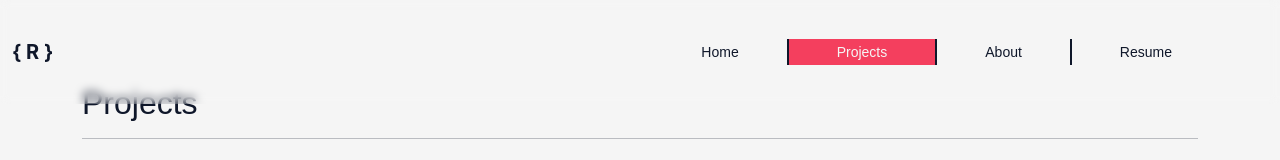
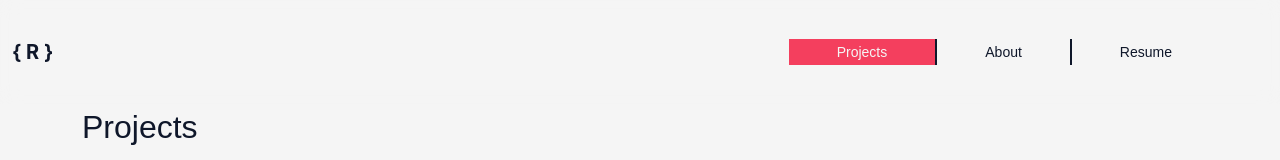
Before and after one commit to SirRicharod/portfolio, an Angular app: page /projects in a window 1280 px wide. Shown: the top 160 px of the page. Built offline with nearby package versions, Linux system fonts and the light colour scheme.

Commit message:
Small style changes and extra margin at top for navbar

```diff
--- a/src/app/component/header/header.css
+++ b/src/app/component/header/header.css
@@ -1,6 +1,6 @@
 .navbar {
-  background: transparent;
-  backdrop-filter: blur(5px);
+  background: rgba(245, 245, 245, 0.75);
+  backdrop-filter: blur(10px);
   padding: 2rem 0;
 }
 
@@ -35,3 +35,28 @@
   background-color: var(--accent-secondary);
   color: var(--bg-main);
 }
+
+.navbar-toggler {
+  border: none;
+  outline: none;
+  font-size: 1rem;
+}
+
+/* Mobile menu styles */
+@media (max-width: 990px) {
+.nav-link {
+  color: var(--text-main);
+  position: relative;
+  font-weight: 500;
+  font-size: 0.875rem;
+  transition: all 0.3s ease;
+  padding: 0.15rem 3rem !important;
+  border-left: 2px solid var(--text-main);
+  transition: all 0.3s ease;
+}
+
+  .nav-link.active {
+    background-color: var(--accent-secondary);
+    color: var(--bg-main);
+  }
+}
--- a/src/app/component/header/header.html
+++ b/src/app/component/header/header.html
@@ -1,4 +1,4 @@
-<nav class="navbar navbar-expand-lg navbar-dark fixed-top mb-5">
+<nav class="navbar navbar-expand-lg fixed-top mb-5">
   <div class="container-fluid">
     <a class="navbar-brand" routerLink="/" (click)="isMenuCollapsed = true">{{'{ R }'}}</a>
 
@@ -8,9 +8,6 @@
 
     <div class="collapse navbar-collapse" [class.show]="!isMenuCollapsed" (click)="isMenuCollapsed = true" id="navbarNav">
       <ul class="navbar-nav ms-auto pe-md-5">
-        <li class="nav-item">
-          <a class="nav-link" routerLink="/" routerLinkActive="active" [routerLinkActiveOptions]="{ exact: true }">Home</a>
-        </li>
         <li class="nav-item">
           <a class="nav-link" routerLink="/projects" routerLinkActive="active">Projects</a>
         </li>
--- a/src/app/pages/about/about.html
+++ b/src/app/pages/about/about.html
@@ -1,4 +1,4 @@
-<div class="container my-4">
+<div class="container my-5">
     <div class="row mb-5 align-items-center">
         <div class="col-lg-7">
             <h3 class="fw-bold mb-1">The Person Behind the Code</h3>
--- a/src/app/pages/projects/projects.html
+++ b/src/app/pages/projects/projects.html
@@ -1,4 +1,4 @@
-<div class="container my-4">
+<div class="container my-5">
   <h2 class="mb-3">Projects</h2>
   <hr>
 
--- a/src/app/pages/resume/resume.html
+++ b/src/app/pages/resume/resume.html
@@ -1,4 +1,4 @@
-<div class="container py-5">
+<div class="container my-5">
     <div class="timeline-container position-relative">
         <div class="timeline-line"></div>
 
--- a/src/styles.css
+++ b/src/styles.css
@@ -2,7 +2,7 @@
   --navbar-height: 60px;
 
   --bg-main: #f5f5f5; /* White Smoke */
-  --neutral: #E2E8F0; /* Silver Mist */
+  --neutral: #9ca9ba; /* Silver Mist */
 
   --accent-primary: #6366F1;   /* Indigo Glow */
   --accent-secondary: #F43F5E; /* Vibrant Rose */
```
